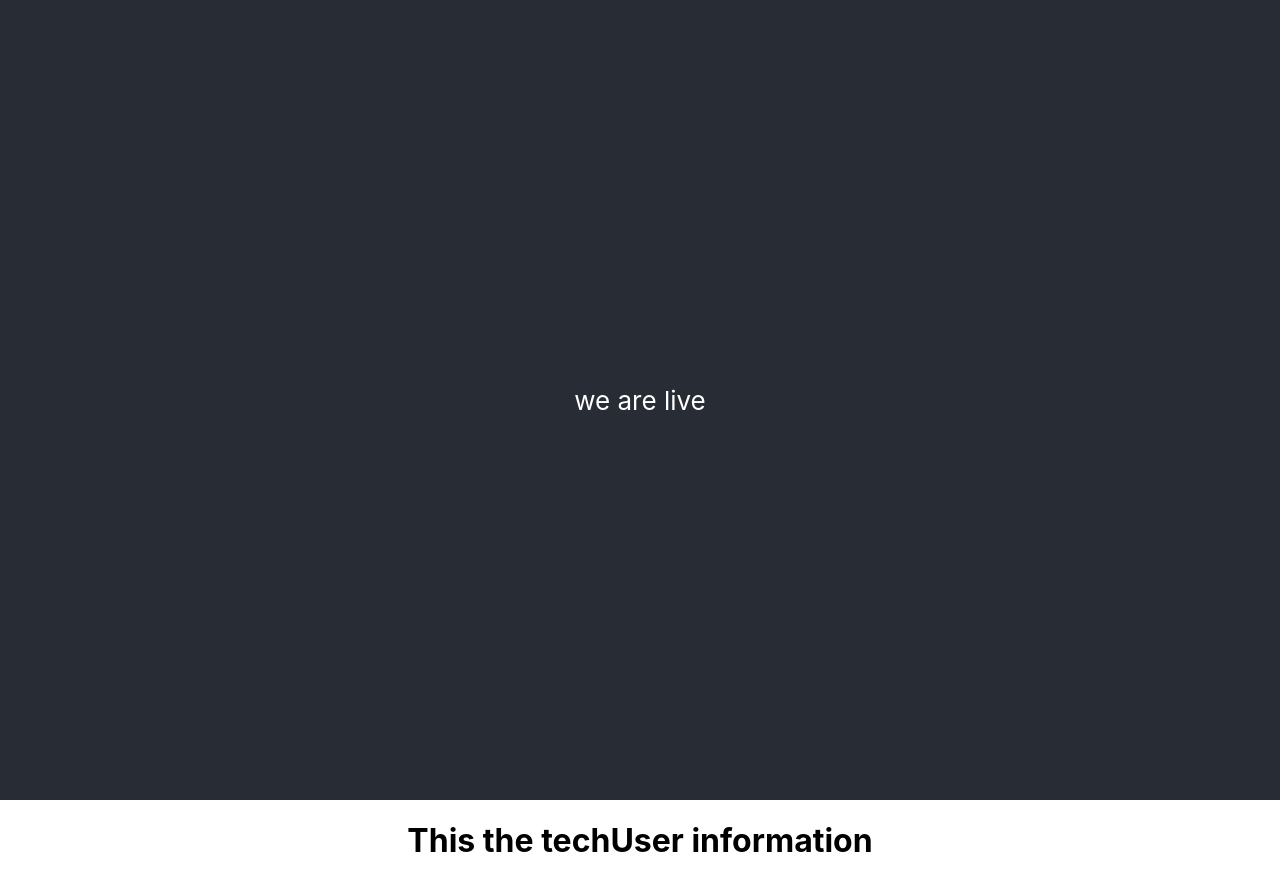
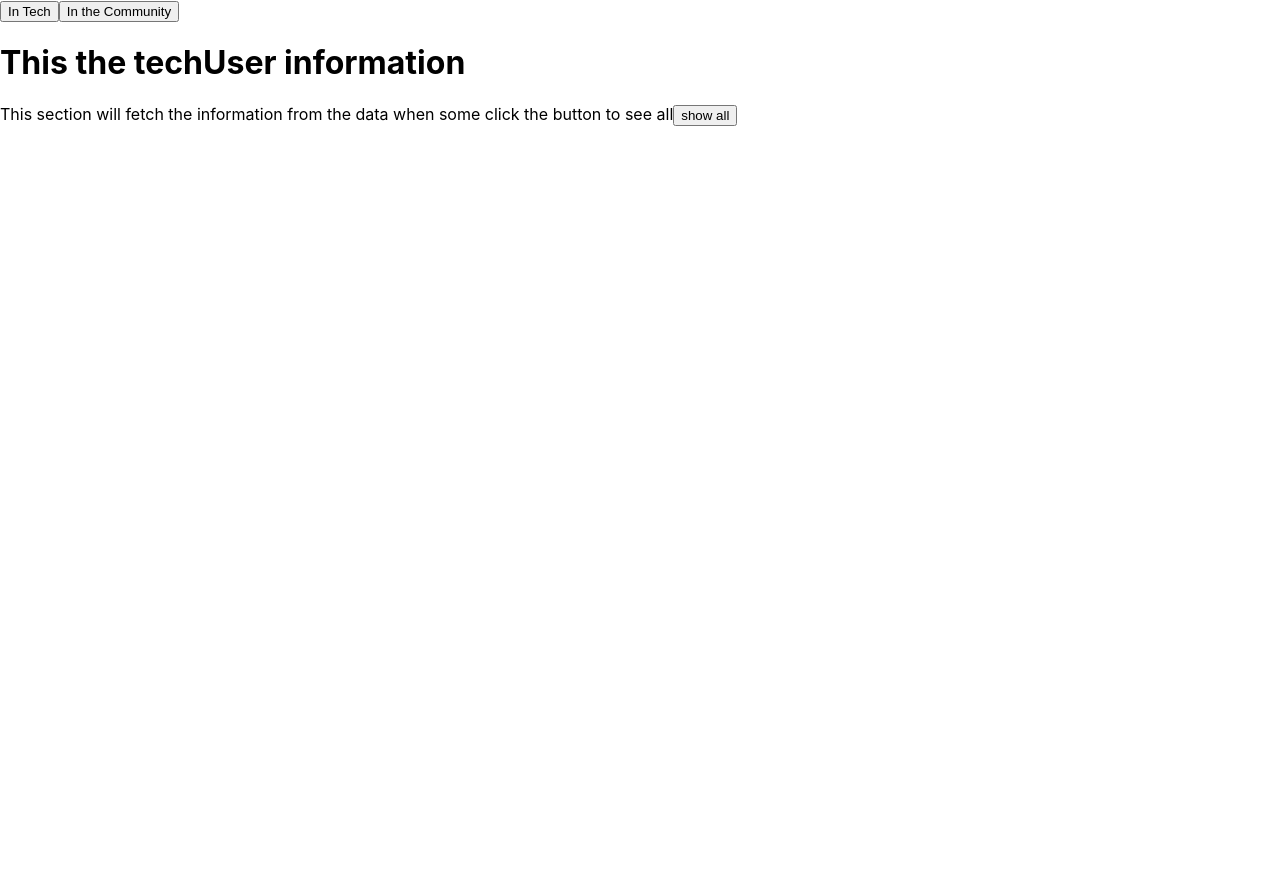
Before and after one commit to kc-anyalebechi/techback, a React (Create React App) app in the folder front_end/: page / in a window 1280 px wide. After the commit the page ends 800 px from the top, so only its background shows below. Built offline with nearby package versions, Linux system fonts and the light colour scheme.

Commit message:
working the creating the landing page created placeholder buttons for the landing page

```diff
--- a/front_end/src/App.js
+++ b/front_end/src/App.js
@@ -1,29 +1,66 @@
-import logo from "./logo.svg";
-import "./App.css";
+import React from "react";
+// import { Route, Routes } from "react-router-dom";
 import TechUser from "./Components/TechUsers/techUser";
 
+
+import "./App.css";
+// import Navigation from "./Navigation";
+
 function App() {
+
+
   return (
-    <div className="App">
-      <header className="App-header">we are live</header>
-      <div>
-        {/* Home page:
+
+    <div className="techback">
+
+
+
+      {/* *****************
+      MAIN BODY SECTION
+      ***************** */}
+
+      <div className="main">
+
+
+
+        {/* <Quote/> */}
+        <main>
+
+        <div>
+        {/* {/* Home page:
         Header  - There will be a TechBack - it  will link to the homepage
         Body - tagline "Where Engineers and the communities intersect"
         Main section - I am currently ...
         There will be two buttons
-        1) In Tech
-        2) In the Community
+        */}
 
-        There will be section on the bottom that says
+        <button>
+        In Tech
+        </button>
+
+        <button>
+        In the Community
+        </button>
+
+        {/* There will be section on the bottom that says
 
         "Just Browsing" - This will link to the get all page of engineers and community leaders
      */}
       </div>
+
+          {/* <Routes>
+            <Route path="/" element={<Home />} />
+
+          </Routes> */}
+        </main>
+
+      </div>
       <div>
         <TechUser />
       </div>
-    </div>
+      </div>
+
+
   );
 }
 
--- a/front_end/src/Components/TechUsers/techUser.js
+++ b/front_end/src/Components/TechUsers/techUser.js
@@ -7,6 +7,12 @@ function TechUser() {
       <h1>
           This the techUser information
       </h1>
+      <>
+      This section will fetch the information from the data when some click  the button to see all
+      </>
+      <button>
+          show all
+      </button>
     </div>
   );
 }
```
